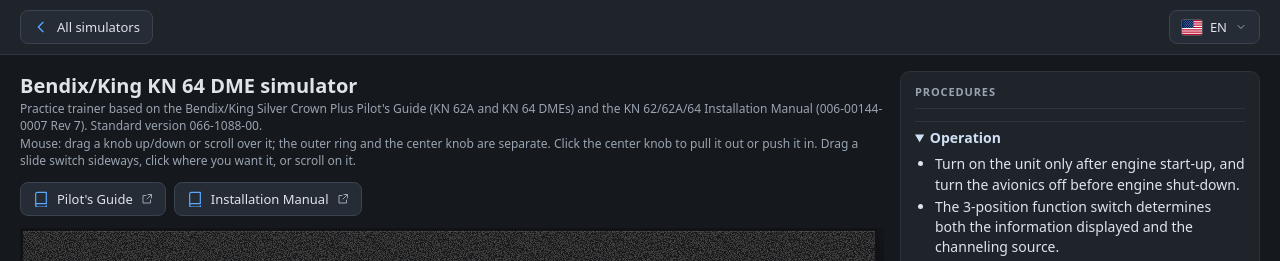
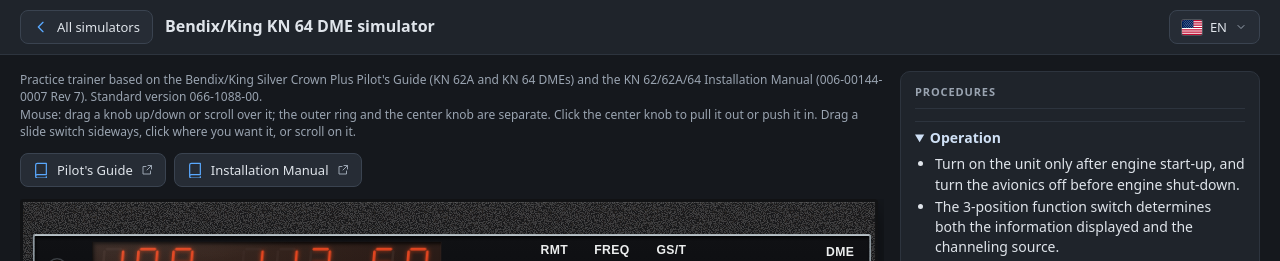
Before and after one commit to MrMebelMan/radiorack, a website with bundled scripts: page sim/devices/kn64/index.html in a window 1280 px wide. Shown: the top 261 px of the page. Built offline with nearby package versions, Linux system fonts and the light colour scheme.

Commit message:
feat: show the device name in the navbar on wide screens

```diff
--- a/sim/shared/style.css
+++ b/sim/shared/style.css
@@ -29,6 +29,7 @@ body {
 }
 header { padding: 0 0 12px; }
 header h1 { margin: 0; font-size: 20px; font-weight: 600; }
+@media (min-width: 1001px) { header h1 { display: none; } }   /* wide screens: the title is in the navbar (ui/chrome.js) */
 header .sub { display: block; color: var(--muted); font-size: 12px; }
 .manuals { display: flex; flex-wrap: wrap; gap: 8px; margin-top: 12px; }
 .manual-btn {
--- a/sim/shared/topbar.css
+++ b/sim/shared/topbar.css
@@ -14,6 +14,8 @@ html.i18n-pending body { visibility: hidden; }   /* until ui/i18n.js has transla
 }
 .topbar .back-btn:hover, .lang-btn:hover, .lang-btn[aria-expanded="true"] { border-color: var(--accent); background: #2b3542; }
 .topbar .back-btn:focus-visible, .lang-btn:focus-visible { outline: 2px solid var(--accent); outline-offset: 2px; }
+.topbar .nav-title { display: none; flex: 1; min-width: 0; font-size: 16px; font-weight: 600; white-space: nowrap; overflow: hidden; text-overflow: ellipsis; }
+@media (min-width: 1001px) { .topbar .nav-title { display: block; } }   /* = the two-column layout of shared/style.css; its header hides the h1 there */
 .topbar .brand { margin: 0; font-size: 20px; font-weight: 600; letter-spacing: .2px; }
 .topbar .back-btn svg { color: var(--accent); flex: none; }
 
--- a/sim/ui/chrome.js
+++ b/sim/ui/chrome.js
@@ -1,5 +1,6 @@
 // The navbar and footer shared by every page, filled into the page's placeholders:
-//   <nav class="topbar" data-back></nav>  device pages: back button to the landing page, then the language picker
+//   <nav class="topbar" data-back></nav>  device pages: back button to the landing page, the page's <h1> (shown on wide
+//                                         screens, where the header hides it), then the language picker
 //   <nav class="topbar">…</nav>           landing page: its own content (the title), then the language picker
 //   <footer class="site-foot"></footer>   contact line
 // Imported by ui/i18n.js before it translates the page and binds the picker. Runs on import.
@@ -16,6 +17,14 @@ const picker = `<div class="lang">
 const footer = `<span data-i18n="common.footer-contact">Bug reports, suggestions, or a unit you'd like added:</span> <a href="mailto:${CONTACT}">${CONTACT}</a>`;
 
 const nav = document.querySelector('nav.topbar');
-if (nav) nav.insertAdjacentHTML('beforeend', (nav.hasAttribute('data-back') ? back : '') + picker);
+if (nav) {
+  nav.insertAdjacentHTML('beforeend', (nav.hasAttribute('data-back') ? back : '') + picker);
+  const h1 = nav.hasAttribute('data-back') && document.querySelector('main header h1');
+  if (h1) {   // same text and translation key as the header title
+    const title = Object.assign(document.createElement('span'), { className: 'nav-title', textContent: h1.textContent });
+    if (h1.dataset.i18n) title.dataset.i18n = h1.dataset.i18n;
+    nav.querySelector('.lang').before(title);
+  }
+}
 const foot = document.querySelector('footer.site-foot');
 if (foot) foot.innerHTML = footer;
```
Also changed, not shown: CLAUDE.md (+1 -1 lines).
